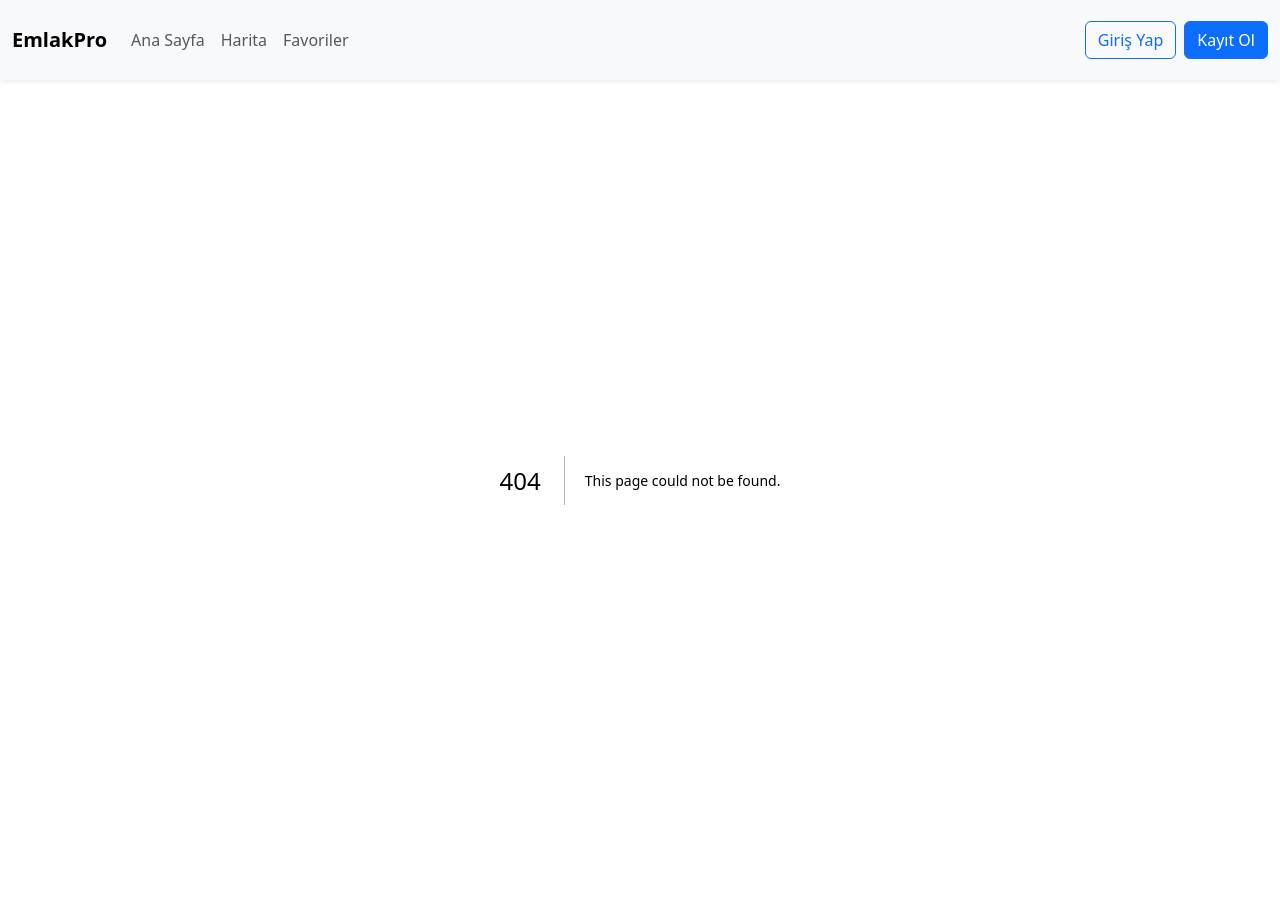
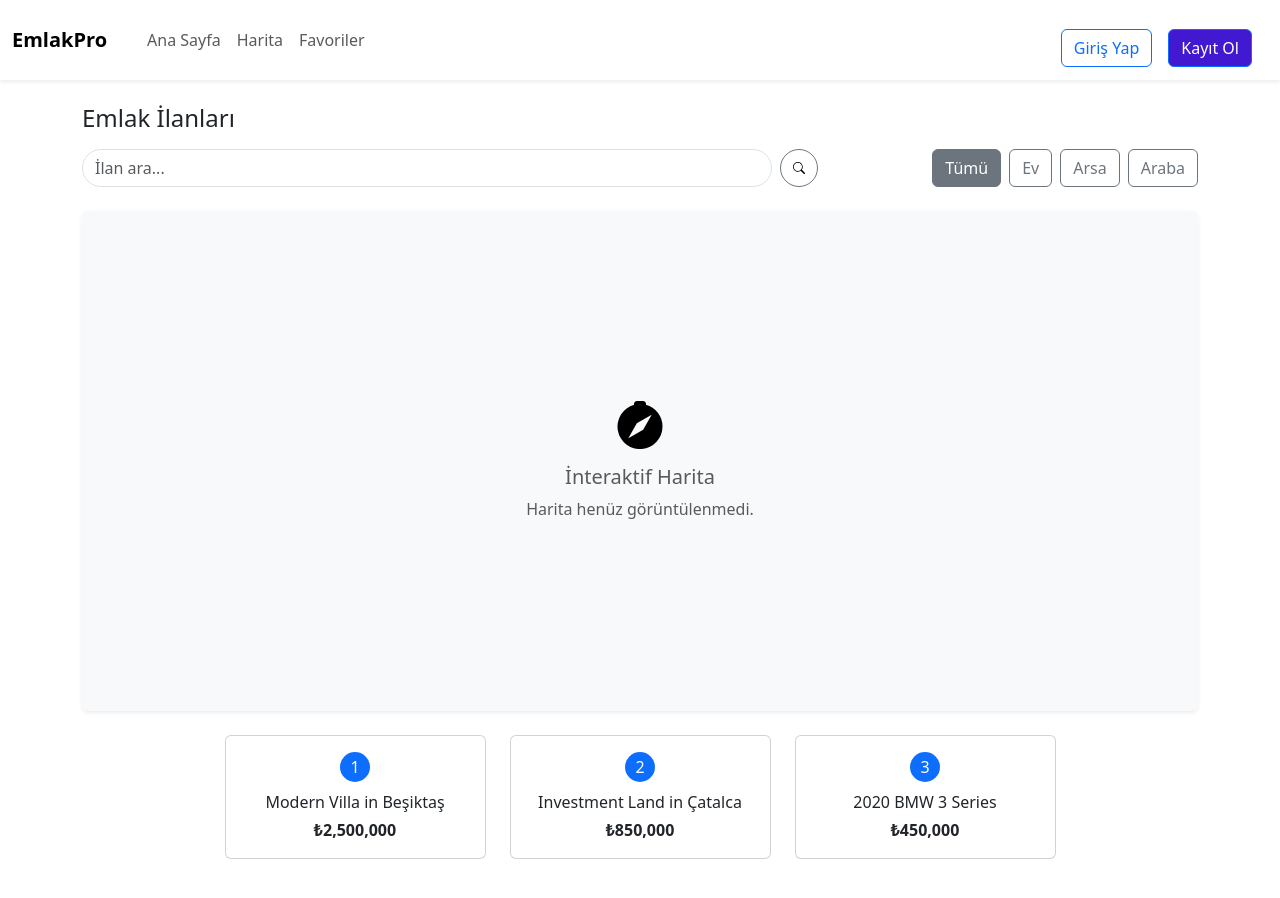
Before and after one commit to nvzt13/Real-Estate, a Next.js app in the folder frontend/: page /harita in a window 1280 px wide. Before the commit this address had no page. Built offline with nearby package versions, Linux system fonts and the light colour scheme.

Commit message:
Implement RealEstateList component and update layout for listing detail page

```diff
--- /dev/null
+++ b/frontend/app/harita/mapClient.tsx
@@ -0,0 +1,88 @@
+"use client";
+import React from 'react';
+import { Container, Row, Col, Navbar, Nav, Form, FormControl, Button, Card } from 'react-bootstrap';
+import { Search, Heart, Map, List, ThreeDots, CompassFill } from 'react-bootstrap-icons'; // İkonlar için
+
+const RealEstateList = () => {
+  return (
+    <Container fluid className="p-0">
+
+      {/* Ana Navigasyon ve Arama */}
+      <Container className="my-3">
+
+
+        <h4 className="mt-4 mb-3">Emlak İlanları</h4>
+
+        <Row className="align-items-center mb-3">
+          <Col xs={12} md={6} lg={8}>
+            <Form className="d-flex">
+              <FormControl
+                type="search"
+                placeholder="İlan ara..."
+                className="me-2 rounded-pill"
+                aria-label="Search"
+              />
+              <Button variant="outline-secondary" className="rounded-circle d-flex align-items-center justify-content-center" style={{ width: '38px', height: '38px' }}>
+                <Search size={18} />
+              </Button>
+            </Form>
+          </Col>
+          <Col xs={12} md={6} lg={4} className="d-flex justify-content-md-end mt-2 mt-md-0">
+            <Button variant="outline-secondary" className="me-2 active">Tümü</Button>
+            <Button variant="outline-secondary" className="me-2">Ev</Button>
+            <Button variant="outline-secondary" className="me-2">Arsa</Button>
+            <Button variant="outline-secondary">Araba</Button>
+          </Col>
+        </Row>
+      </Container>
+
+      {/* Harita Görünümü Bölümü */}
+      <Container className="my-4">
+        <Card className="text-center p-5 border-0 shadow-sm" style={{ height: '500px', backgroundColor: '#f8f9fa' }}>
+          <Card.Body className="d-flex flex-column align-items-center justify-content-center">
+            <CompassFill size={48} className="text-muted mb-3" />
+            <Card.Title className="text-muted">İnteraktif Harita</Card.Title>
+            <Card.Text className="text-muted">
+              Harita henüz görüntülenmedi.
+            </Card.Text>
+          </Card.Body>
+        </Card>
+      </Container>
+
+      {/* Alt Kartlar */}
+      <Container className="my-4">
+        <Row className="justify-content-center">
+          <Col xs={12} md={4} lg={3} className="mb-3">
+            <Card className="text-center p-3">
+              <div className="rounded-circle bg-primary text-white d-inline-flex align-items-center justify-content-center mb-2 mx-auto" style={{ width: '30px', height: '30px' }}>
+                1
+              </div>
+              <Card.Text className="mb-1">Modern Villa in Beşiktaş</Card.Text>
+              <Card.Text className="fw-bold">₺2,500,000</Card.Text>
+            </Card>
+          </Col>
+          <Col xs={12} md={4} lg={3} className="mb-3">
+            <Card className="text-center p-3">
+              <div className="rounded-circle bg-primary text-white d-inline-flex align-items-center justify-content-center mb-2 mx-auto" style={{ width: '30px', height: '30px' }}>
+                2
+              </div>
+              <Card.Text className="mb-1">Investment Land in Çatalca</Card.Text>
+              <Card.Text className="fw-bold">₺850,000</Card.Text>
+            </Card>
+          </Col>
+          <Col xs={12} md={4} lg={3} className="mb-3">
+            <Card className="text-center p-3">
+              <div className="rounded-circle bg-primary text-white d-inline-flex align-items-center justify-content-center mb-2 mx-auto" style={{ width: '30px', height: '30px' }}>
+                3
+              </div>
+              <Card.Text className="mb-1">2020 BMW 3 Series</Card.Text>
+              <Card.Text className="fw-bold">₺450,000</Card.Text>
+            </Card>
+          </Col>
+        </Row>
+      </Container>
+    </Container>
+  );
+};
+
+export default RealEstateList;
--- /dev/null
+++ b/frontend/app/harita/page.tsx
@@ -0,0 +1,12 @@
+import React from 'react'
+import RealEstateList from './mapClient'
+
+const page = () => {
+  return (
+    <div>
+        <RealEstateList />
+    </div>
+  )
+}
+
+export default page
--- a/frontend/app/listing-detail/ListingDetailClient.tsx
+++ b/frontend/app/listing-detail/ListingDetailClient.tsx
@@ -28,7 +28,7 @@ const listing = {
 
 function ListingDetailPage() {
   return (
-    <Container className="mt-5">
+    <Container className="p-5">
       <div className="mb-4 d-flex align-items-center" style={{ cursor: 'pointer' }}>
         <Link href="/">
           <i className="fas fa-arrow-left me-2" style={{ fontSize: '20px', color: '#5e1ee8' }}></i>
@@ -84,7 +84,7 @@ function ListingDetailPage() {
           <h5>Açıklama</h5>
           <p style={{ lineHeight: 1.6 }}>{listing.description}</p>
 
-          <Button variant="primary" style={{ backgroundColor: '#5e1ee8', border: 'none', width: '100%' }}>
+          <Button style={{ backgroundColor: '#4318D1', border: 'none', width: '100%' }}>
             Satıcıyla İletişime Geç
           </Button>
         </Col>
--- a/frontend/app/listing-detail/page.tsx
+++ b/frontend/app/listing-detail/page.tsx
@@ -2,7 +2,7 @@ import ListingDetailClient from './ListingDetailClient'
 
 const page = () => {
   return (
-    <div>
+    <div style={{backgroundColor: '#F8FAFC', width: '100%', minHeight: '100vh'}}>
         <ListingDetailClient />
     </div>
   )
--- a/frontend/components/Card.tsx
+++ b/frontend/components/Card.tsx
@@ -44,7 +44,7 @@ function GenericCard({ data }) {
           </div>
           <Badge bg={getBackgroundColor(data.type)}>{data.type}</Badge>
         </div>
-        <Button variant="primary" className="mt-3" style={{ width: '100%' }} href='/listing-detail'>
+        <Button className="mt-3" style={{ width: '100%', backgroundColor: "#4318D1"}} href='/listing-detail'>
           Detayları Gör
         </Button>
       </Card.Body>
--- a/frontend/components/layout/Header.tsx
+++ b/frontend/components/layout/Header.tsx
@@ -1,23 +1,37 @@
-"use client"
-import React from 'react';
-import { Container, Navbar, Nav, Button } from 'react-bootstrap';
+"use client";
+import React from "react";
+import { Container, Navbar, Nav, Button } from "react-bootstrap";
 
 function Header() {
   return (
     <>
-      <Navbar bg="light" expand="lg" className="shadow-sm">
-        <Container style={{ maxWidth: '1295px', height:"64px" }}>
-          <Navbar.Brand style={{fontSize:"24px, lineHeight:36px"}}  href="#home" className="fw-bold" >EmlakPro</Navbar.Brand>
+      <Navbar
+        expand="lg"
+        className="shadow-sm position-relative"
+        style={{ zIndex: 1 }}
+      >
+        <Container style={{ maxWidth: "1295px", height: "64px" }}>
+          <Navbar.Brand
+            style={{ fontSize: "24px, lineHeight:36px" }}
+            href="/"
+            className="fw-bold"
+          >
+            EmlakPro
+          </Navbar.Brand>
           <Navbar.Toggle aria-controls="basic-navbar-nav" />
-          <Navbar.Collapse id="basic-navbar-nav">
+          <Navbar.Collapse id="basic-navbar-nav" className="bg-white m-3 rounded">
             <Nav className="me-auto">
-              <Nav.Link style={{lineHeight:"25px"}} href="#home" >Ana Sayfa</Nav.Link>
-              <Nav.Link href="#harita">Harita</Nav.Link>
-              <Nav.Link href="#favoriler">Favoriler</Nav.Link>
+              <Nav.Link style={{ lineHeight: "25px" }} href="/">
+                Ana Sayfa
+              </Nav.Link>
+              <Nav.Link href="/harita">Harita</Nav.Link>
+              <Nav.Link href="/favoriler">Favoriler</Nav.Link>
             </Nav>
-            <Nav>
-              <Button variant="outline-primary" className="me-2">Giriş Yap</Button>
-              <Button variant="primary">Kayıt Ol</Button>
+            <Nav className="d-flex gap-2 mt-3">
+              <Button variant="outline-primary" className="me-2">
+                Giriş Yap
+              </Button>
+              <Button style={{backgroundColor:"#4318D1"}}>Kayıt Ol</Button>
             </Nav>
           </Navbar.Collapse>
         </Container>
```
